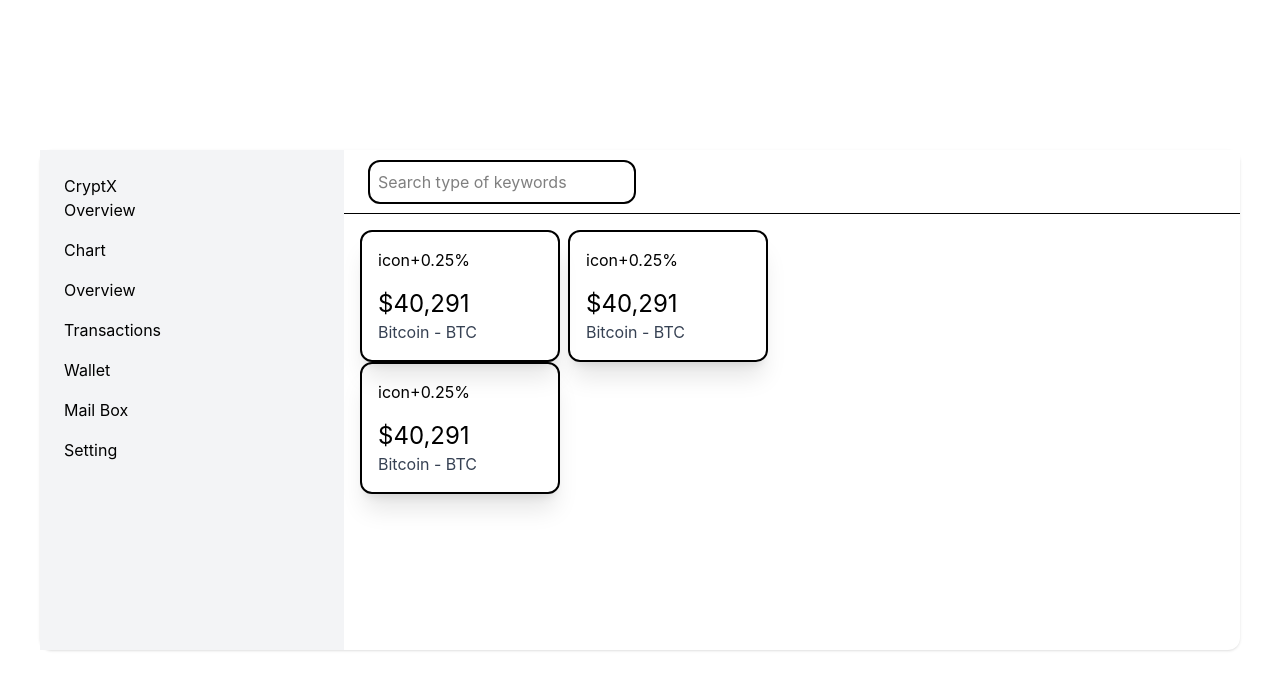
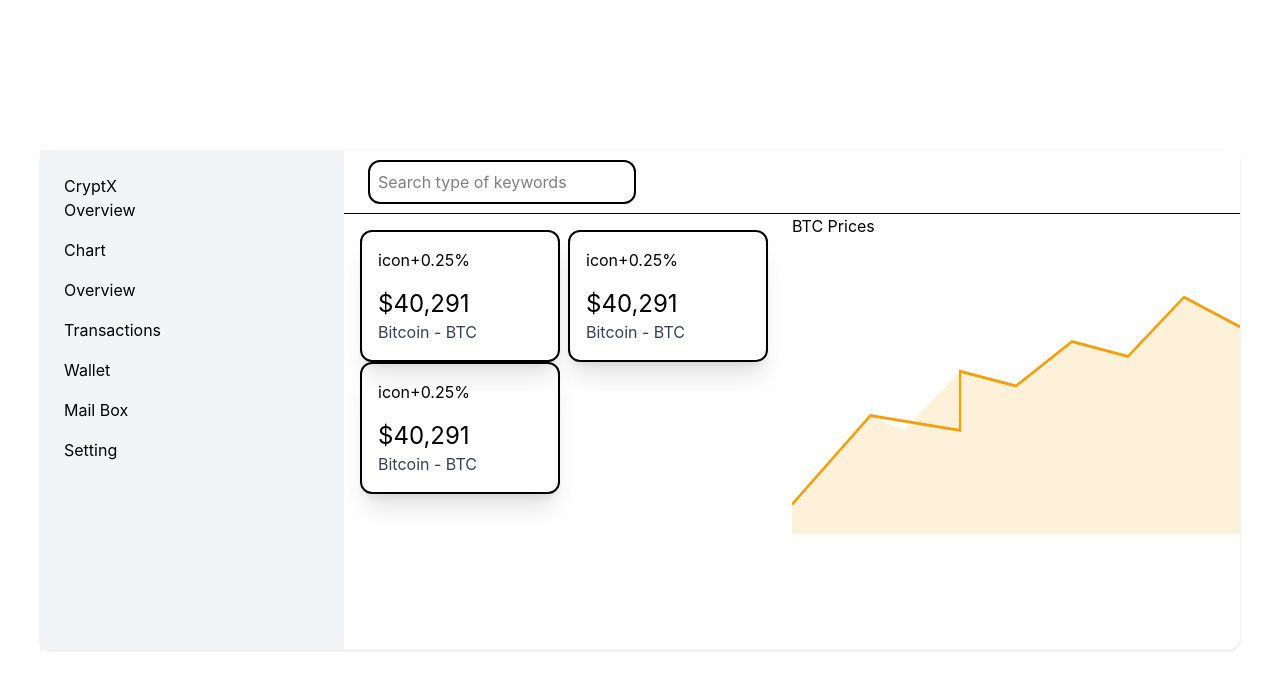
Before and after one commit to NatalieVinyu/cryptx-project, a React (Vite) app in the folder cryptx-project/: page / in a window 1280 px wide. Shown: the top 690 px of the page. Built offline with nearby package versions, Linux system fonts and the light colour scheme.

Commit message:
added chart

```diff
--- a/cryptx-project/src/components/layout/MainContent.jsx
+++ b/cryptx-project/src/components/layout/MainContent.jsx
@@ -3,6 +3,8 @@ import React from 'react'
 import Sidebar from './Sidebar'
 import Header from './Header'
 import MetricCard from '../ui/MetricCard.jsx'
+import ChartVisual from '../ui/ChartVisual.jsx'
+
 
 
 function MainContent() {
@@ -16,6 +18,7 @@ function MainContent() {
 
           <div className='grid grid-cols-2'>
             <MetricCard />
+            <ChartVisual />
           </div>
 
         </div>
--- a/cryptx-project/src/components/ui/ChartVisual.jsx
+++ b/cryptx-project/src/components/ui/ChartVisual.jsx
@@ -0,0 +1,38 @@
+import React from 'react'
+
+function ChartVisual() {
+  return (
+    <div>
+      <div>
+        <h1>BTC Prices</h1>
+      </div>
+
+      <svg
+        viewBox="0 0 400 200"
+        className="w-full h-full"
+        preserveAspectRatio="none"
+      >
+        {/* Grid lines
+        <line x1="0" y1="50" x2="400" y2="50" stroke="#e5e7eb" />
+        <line x1="0" y1="100" x2="400" y2="100" stroke="#e5e7eb" />
+        <line x1="0" y1="150" x2="400" y2="150" stroke="#e5e7eb" />*/}
+
+        {/* BTC Line */}
+        <path
+          d="M0 180 L70 120 L150 130 L150 90 L200 100 L250 70 L300 80 L350 40 L400 60"
+          fill="none"
+          stroke="#f59e0b"
+          strokeWidth="2"
+        />
+
+        {/* Area fill */}
+       <path
+          d="M0 180 L70 120 L100 130 L150 90 L200 100 L250 70 L300 80 L350 40 L400 60 L400 200 L0 200 Z"
+          fill="rgba(245,158,11,0.15)"
+        />
+      </svg>
+    </div>
+  )
+}
+
+export default ChartVisual
```
